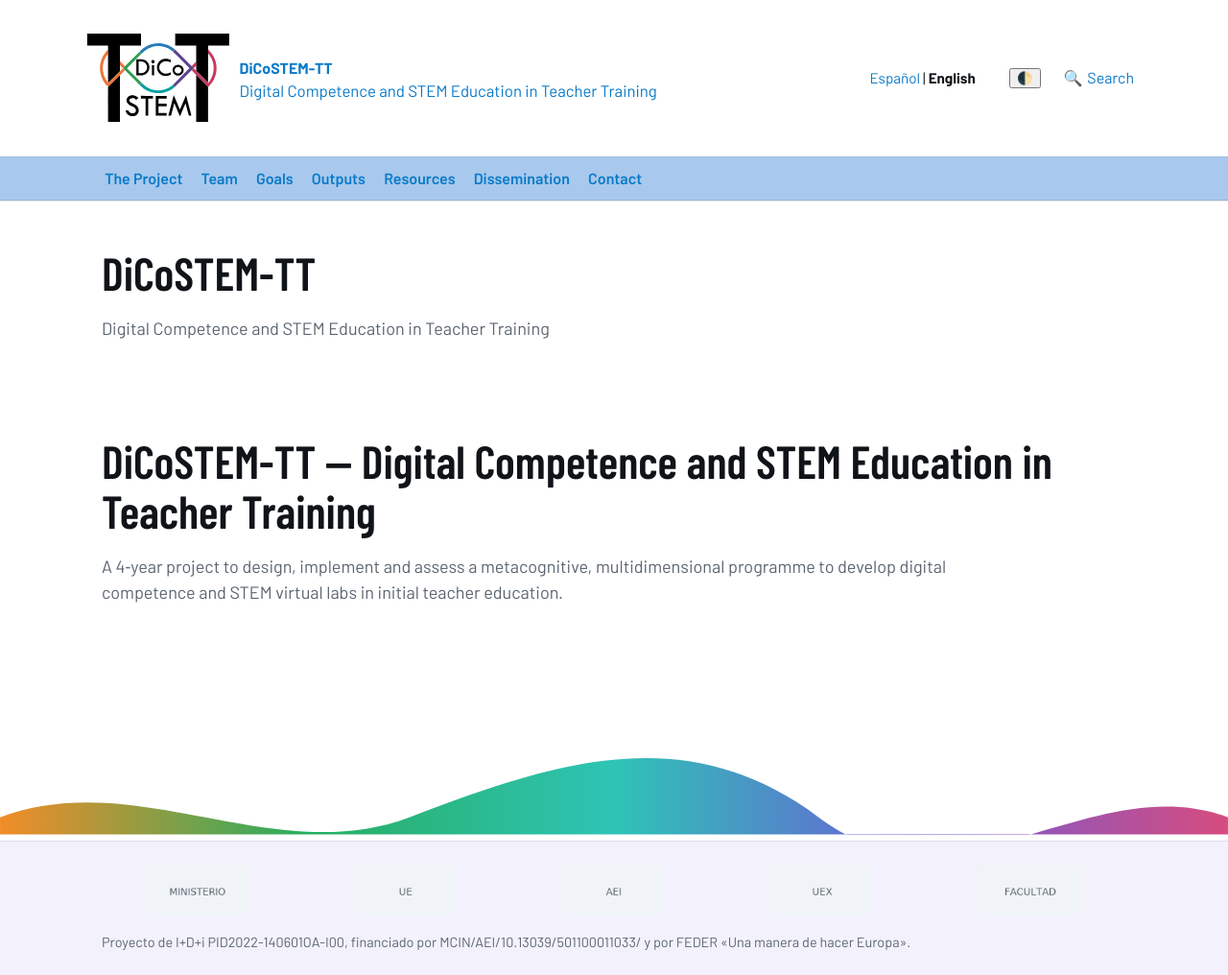
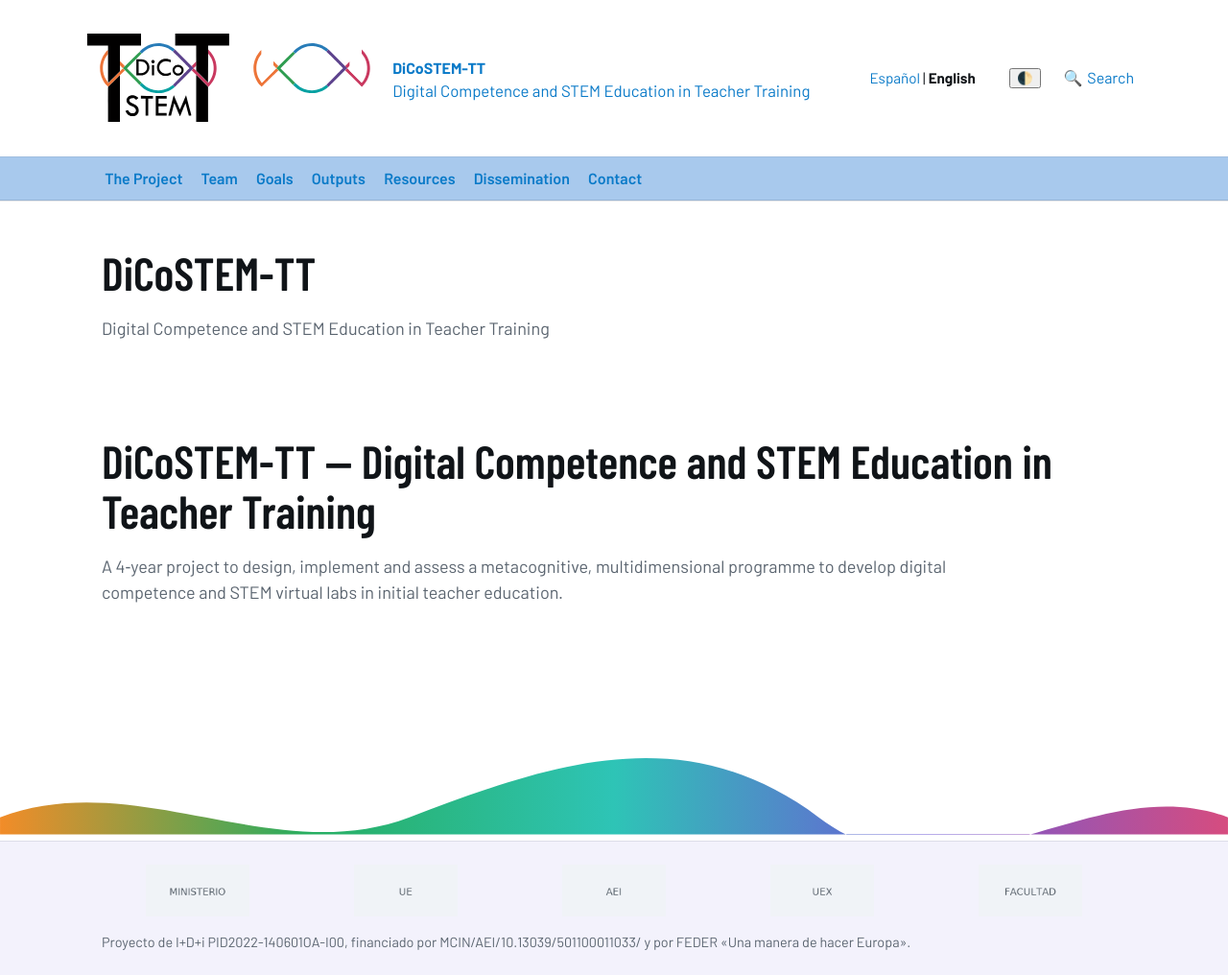
Before and after one commit to DiCoSTEM-TT/dicostem-tt.github.io, a Jekyll site: the page built from en/index.md, in a window 1280 px wide. Shown: the whole page at 96% size. Built offline with Jekyll 4.4.1, drawn with Linux system fonts in a browser that asks for light colours; comment, search, counter and statistics services are not loaded.

Commit message:
Update nav.html

```diff
--- a/_includes/nav.html
+++ b/_includes/nav.html
@@ -5,12 +5,22 @@
 <header class="site-header">
   <div class="container topbar">
     <a class="logo" href="/{{ current_lang }}/">
-      <img src="{{ '/assets/img/logos/DiCoSTEM-TT.svg' | relative_url }}" alt="DiCoSTEM-TT" />
-      <div class="brand">
-        <span class="project">DiCoSTEM-TT</span>
-        <span class="claim">{{ site.claim[page.lang] | default: site.description }}</span>
-      </div>
-    </a>
+  <!-- Claro -->
+  <img class="logo-img logo-light"
+       src="{{ '/assets/img/logos/DiCoSTEM-TT.svg' | relative_url }}"
+       alt="DiCoSTEM-TT" />
+
+  <!-- Oscuro -->
+  <img class="logo-img logo-dark"
+       src="{{ '/assets/img/logos/DiCoSTEM-TT_N.svg' | relative_url }}"
+       alt="" aria-hidden="true" />
+
+  <div class="brand">
+    <span class="project">DiCoSTEM-TT</span>
+    <span class="claim">{{ site.claim[page.lang] | default: site.description }}</span>
+  </div>
+</a>
+
     <div class="spacer"></div>
     {% include lang_switcher.html %}
     <button id="theme-toggle" aria-label="Cambiar tema" title="Cambiar tema" style="margin-left:.6rem;">🌓</button>
```
